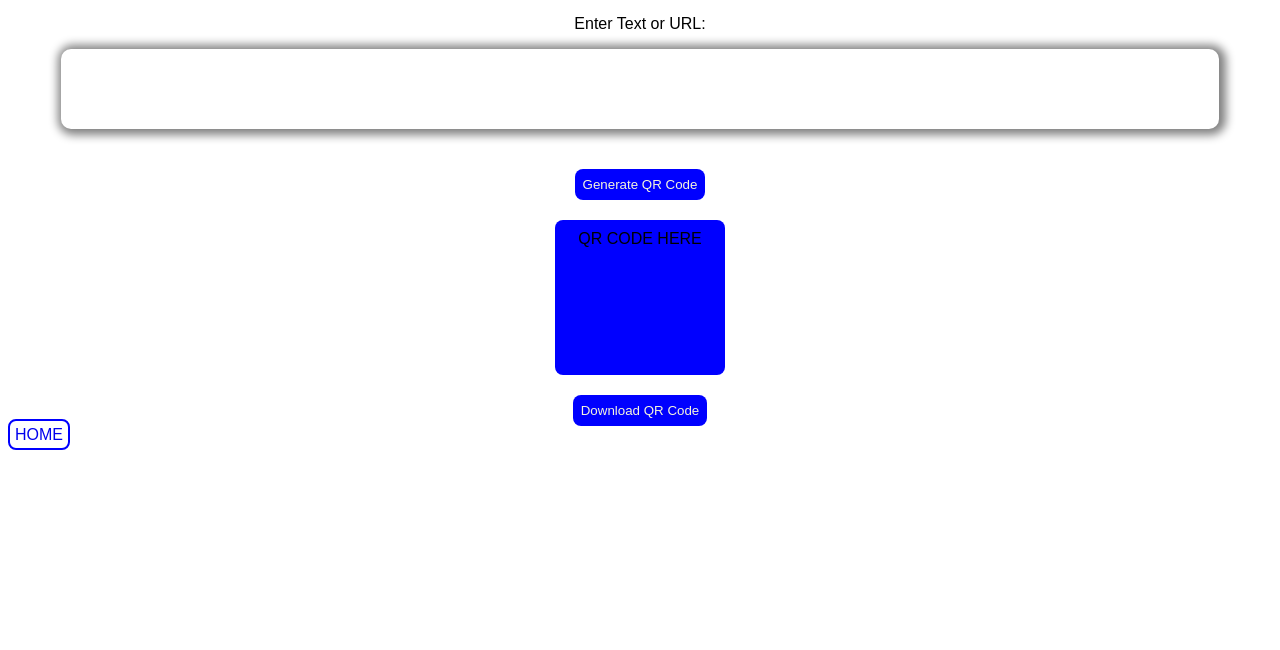
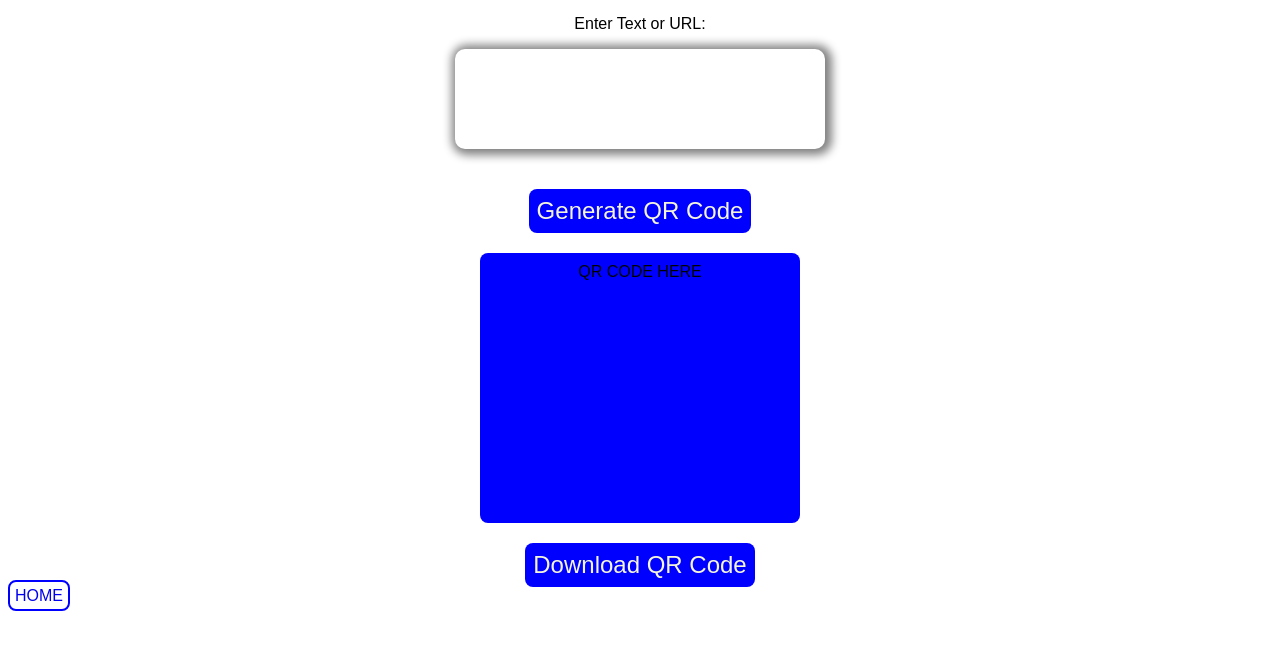
Before and after one commit to Rajnish9570/qrGenerator.github.io, a plain HTML site: page qr.html in a window 1280 px wide. Shown: the part 44-694 px from the top of the page. Drawn offline with Linux system fonts and the light colour scheme.

Commit message:
Update qr.html

```diff
--- a/qr.html
+++ b/qr.html
@@ -11,8 +11,8 @@
     #qr-code {
       margin-top: 20px;
        border-radius: 8px;
-        height: 135px;
-        width: 150px;
+        height: 250px;
+        width: 300px;
         padding: 10px;
         background: blue;
 
@@ -21,16 +21,18 @@
     #download-btn,button {
       margin-top: 20px;
       background:blue;
-      padding: 8px;color: beige;
+      padding: 8px;
+      color: beige;
       border: none;
       outline: none;
       border-radius: 8px;
+      font-size: 1.5rem;
     }
 
     textarea{
         resize: none;
-        width: 90%;
-        height: 60px;
+        width: 350px;
+        height: 80px;
         padding: 10px;
         border: none;
         outline: none;
@@ -68,8 +70,8 @@
 
       var qrcode = new QRCode(document.getElementById("qr-code"), {
         text: text,
-        width: 128,
-        height: 128
+        width: 300,
+        height: 250
       });
 
       // Enable download button
```
